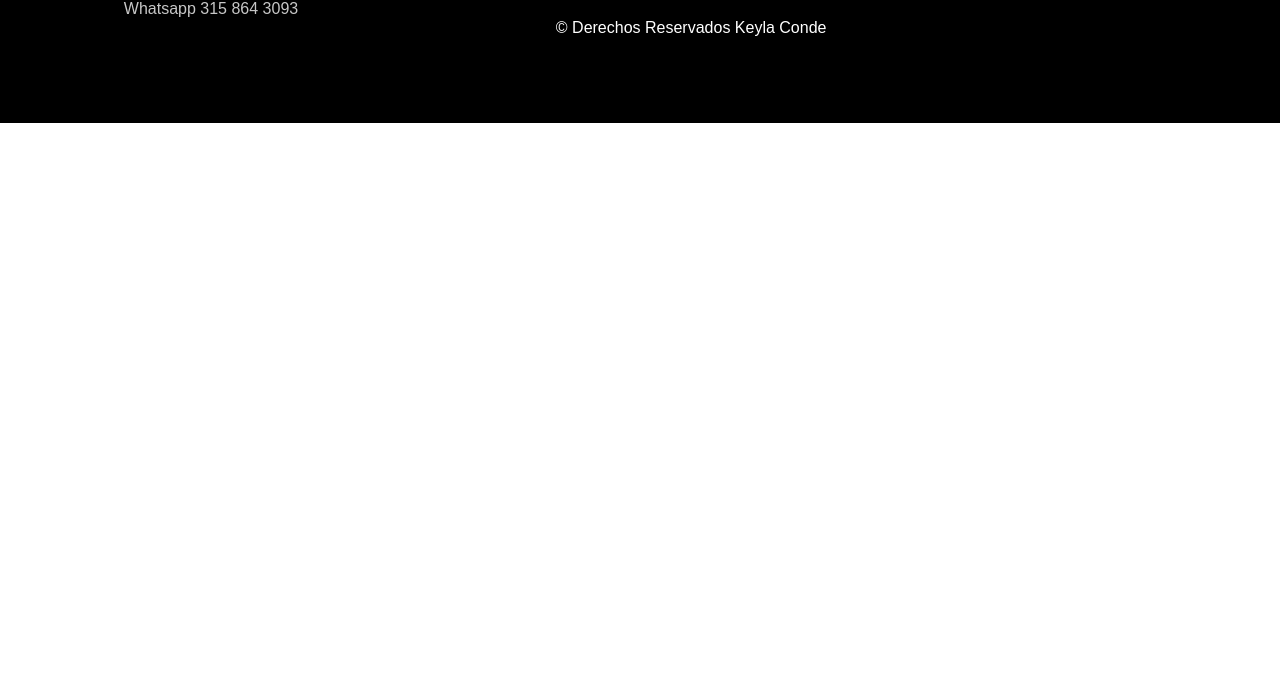
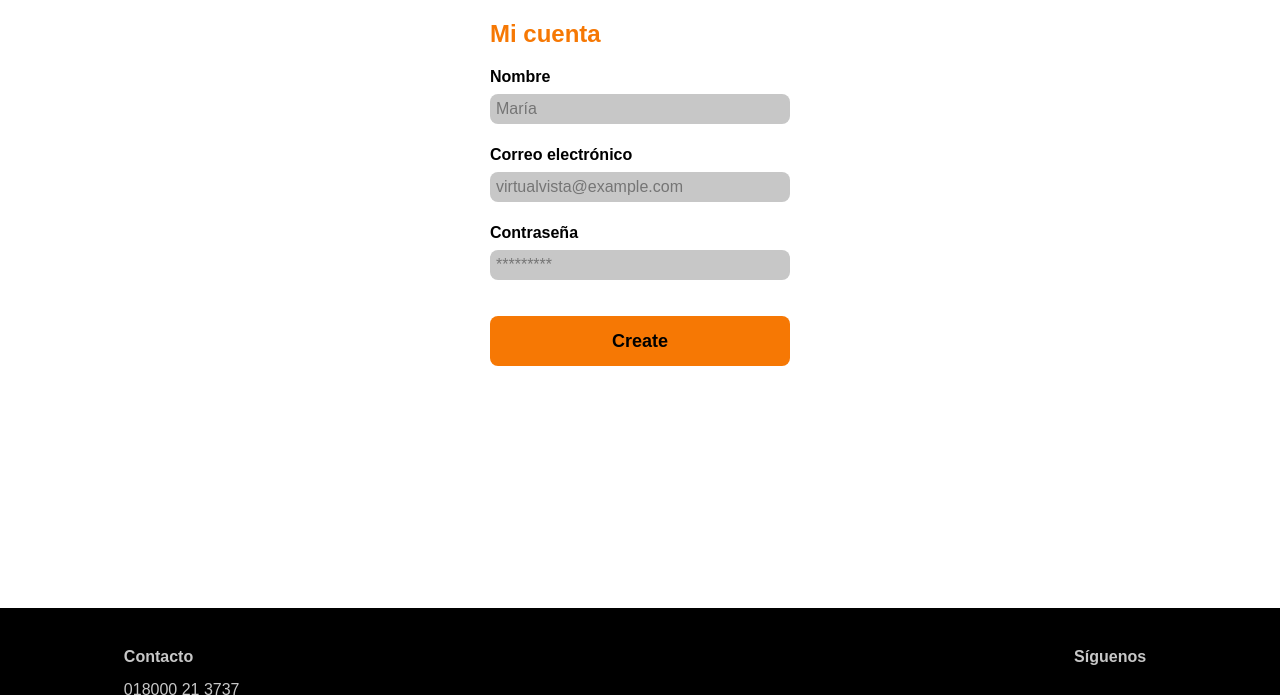
Before and after one commit to KeylaConde/virual_vista, a website: page registro.html in a window 1280 px wide. Shown: the part 253-948 px from the top of the page. Before the commit the page ends 800 px from the top, so only its background shows below. Drawn offline with Linux system fonts and the light colour scheme.

Commit message:
The registration form is now ready on 'desktop'

```diff
--- a/scss/components/_main.scss
+++ b/scss/components/_main.scss
@@ -84,54 +84,3 @@ main {
 #carousel .overlay .row {
     height: 100%;
 }
-
-/* Estilos About Us*/
-
-.contenedor_about_us {
-
-    .contenedor_principal {
-        display: flex;
-        min-height: 80vh;
-
-        .contenedor_imagen {
-            margin-top: 20vh;
-            margin-left: 100px;
-            width: 45%;
-            margin-right: auto;
-            display: block;
-
-            .cliente_feliz {
-                width: 100%;
-            }
-
-                    }
-
-                    .mision {
-                        margin-top: 20vh;
-                        margin-right: 10vh;
-                        margin-left: 20vh;
-                        font-size: 20px;
-                        text-align: justify;
-
-                        p {
-
-                            .nuestra_mision {
-                                color: $orange;
-                                margin-bottom: 10px;
-
-                                p {
-
-
-                                }
-                }
-            }
-        }
-    }
-    strong {
-        color: $orange;
-        font-size: 20px;
-    }
-
-}
-
-/* Estilos Registro*/
--- a/scss/components/_registro.scss
+++ b/scss/components/_registro.scss
@@ -0,0 +1,84 @@
+/* Estilos Registro*/
+@import '../base/variables';
+
+.contenedor_formulario {
+
+    .contenedor_principal {
+        display: flex;
+        min-height: 80vh;
+
+        .login {
+            width: 100%;
+            height: 100vh;
+            display: grid;
+            place-items: center;
+
+            .form_container {
+                display: grid;
+                grid-template-rows: auto 1fr auto;
+                width: 300px;
+
+                .title-registre {
+                    color: $orange;
+                    font-size: 24px;
+                    text-align: start;
+                    margin-bottom: 20px;
+
+                }
+                .form {
+                    display: flex;
+                    flex-direction: column;
+
+                    div {
+                        display: flex;
+                        flex-direction: column;
+
+                        .label {
+                            font-size: 16px;
+                            font-weight: bold;
+                            margin-bottom: 8px;
+                        }
+                        input {
+                            background-color: $gray;
+                            border: none;
+                            border-radius: 8px;
+                            height: 30px;
+                            font-size: 16px;
+                            padding: 6px;
+                            margin-bottom: 12px;
+
+                        }
+
+                        .input-name,
+                        .input-email,
+                        .input-password {
+                            margin-bottom: 22px;
+                        }
+                    }
+                    .primary-button {
+                        background-color: $orange;
+                        border-radius: 8px;
+                        border: none;
+                        color: $black;
+                        width: 100%;
+                        cursor: pointer;
+                        font-size: 18px;
+                        font-weight: bold;
+                        height: 50px;
+
+                    }
+                    .login-button {
+                        margin-top: 14px;
+                        margin-bottom: 30px;
+
+                        &:hover {
+                            background-color: $black;
+                            color: $orange;
+                        }
+                    }
+                }
+            }
+        }
+    }
+
+}
```
Also changed, not shown: css/style.css, 1 other file.
